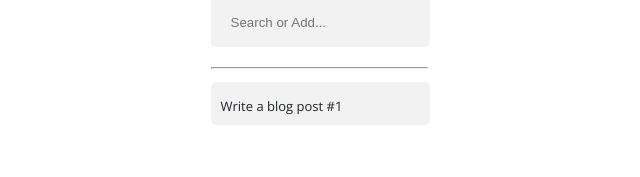
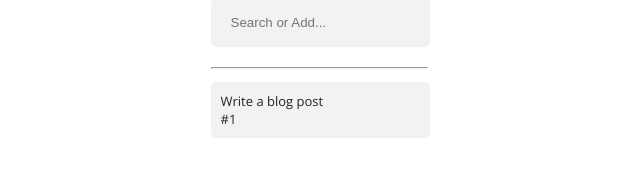
Before and after one commit to cool-eagle/vue-test-project, a Vue app: page / in a window 1280 px wide. Shown: the part 135-312 px from the top of the page, without its empty margins (321-961 px from the left). Built offline with nearby package versions, Linux system fonts and the light colour scheme.

Commit message:
exact match

```diff
--- a/src/components/SearchAndAdd.vue
+++ b/src/components/SearchAndAdd.vue
@@ -77,7 +77,7 @@ input {
 }
 .icon-add {
   mask-image: url("../assets/add.svg");
-  background-color: #00f0f0;
+  background-color: #008080;
 }
 .icon-cancel {
   mask-image: url("../assets/cancel.svg");
--- a/src/components/ToDo.vue
+++ b/src/components/ToDo.vue
@@ -4,7 +4,8 @@
   </ul>
   <hr />
   <ul>
-    <ToDoItem @remove="removeTodo(index)" v-for="(todo, index) in filteredList" :key="index" :content="todo.content" :idx="index+1" />
+
+    <ToDoItem @remove="removeTodo(index)" v-for="(todo, index) in filteredList" :key="index" :content="todo.content" :idx="index+1" :checkIfAlreadyExists="todo.content === searchText" />
   </ul>
     <h4 v-if="filteredList.length === 0">Empty list.</h4>
 </template>
@@ -63,7 +64,7 @@ export default defineComponent({
           saveData,
           filteredList,
           searchChange,
-          searchText
+          searchText,
       }
   }
 })
--- a/src/components/ToDoItem.vue
+++ b/src/components/ToDoItem.vue
@@ -1,6 +1,10 @@
 <template>
 <li @mouseover="upHere = true" @mouseleave="upHere = false">
-      <span>{{ content }}  #{{idx}}</span>
+  <div>
+    <div v-show="checkIfAlreadyExists" class="icon icon-check" ></div>
+    <div>{{ content }}</div>
+    <div><span v-if="checkIfAlreadyExists">Exact match </span>#{{idx}}</div>
+  </div>
 	<div v-show="upHere" class="icon icon-trash" @click="$emit('remove')"></div>
 </li>
 </template>
@@ -14,6 +18,7 @@ export default defineComponent({
   props: {
     content: String,
     idx:Number,
+    checkIfAlreadyExists:Boolean,
   },
   emits: ['remove'],
 	setup(){
@@ -34,10 +39,12 @@ li{
 li:hover{
   background: $quaternalyCol;
 }
+span{
+  color: #008080;
+}
 .icon {
   height: 20px;
   width: 20px;
-  background-color: red;
   -webkit-mask-size: contain;
   mask-size: contain;
   -webkit-mask-position: center;
@@ -46,6 +53,11 @@ li:hover{
   mask-repeat: no-repeat;
 }
 .icon-trash {
+  background-color: red;
   mask-image: url("../assets/trash.svg");
 }
+.icon-check {
+  background-color: #008080;
+  mask-image: url("../assets/check.svg");
+}
 </style>
```
